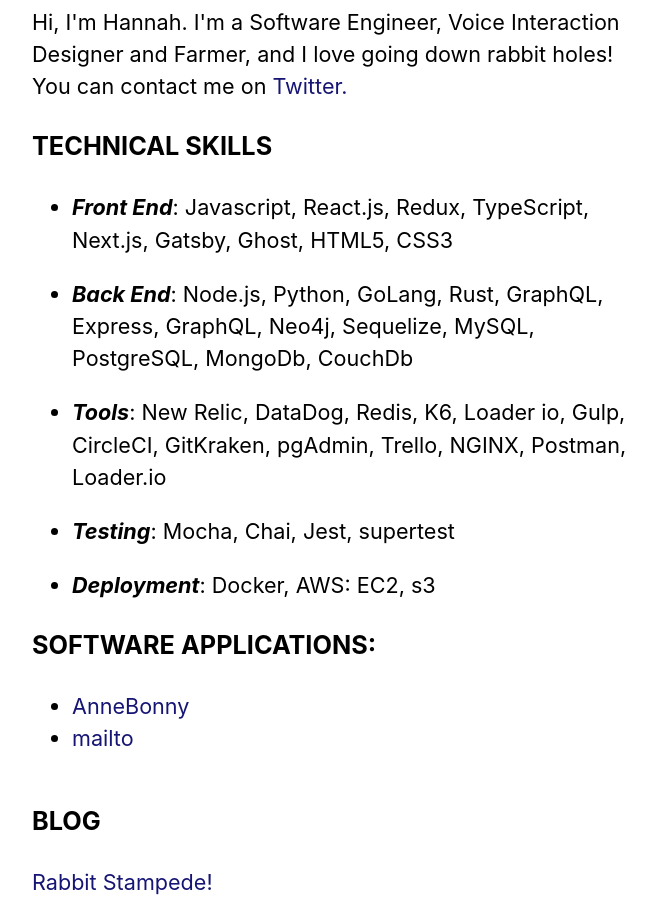
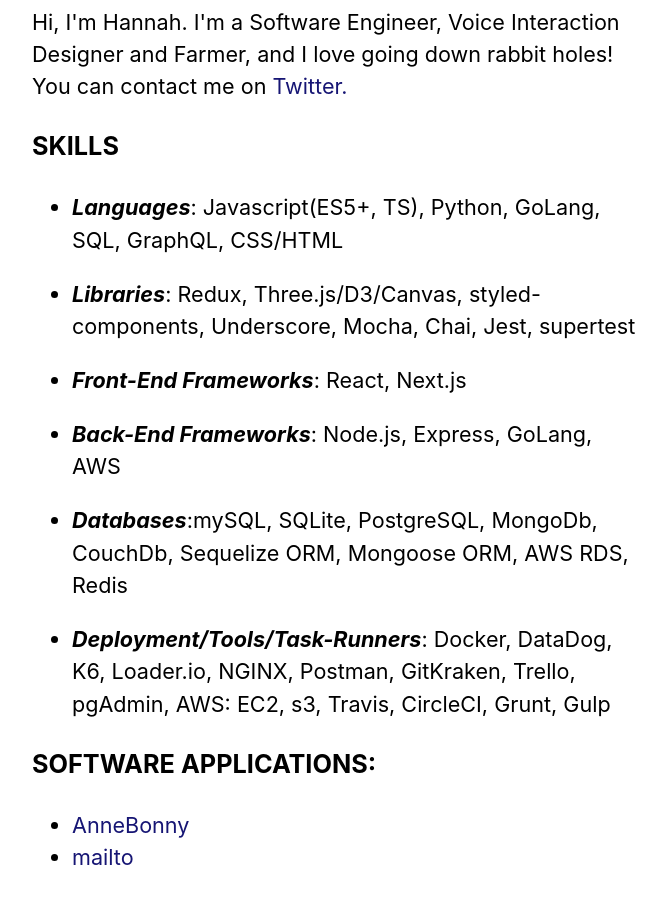
Before and after one commit to HannahManfredi/nextjs-blog, a Next.js app: page / in a window 1280 px wide. Shown: the part 560-1466 px from the top of the page, without its empty margins (302-968 px from the left). Built offline with nearby package versions, Linux system fonts and the light colour scheme.

Commit message:
update resume

```diff
--- a/pages/index.js
+++ b/pages/index.js
@@ -22,21 +22,24 @@ export default function Home({allPostsData}) {
       </head>
       <section className={utilStyles.headingMd}>
         <p>Hi, I'm Hannah. I'm a Software Engineer, Voice Interaction Designer and Farmer, and I love going down rabbit holes! You can contact me on <a href="https://twitter.com/HannahManfredi">Twitter.</a></p>
-        <p><h3><strong>TECHNICAL SKILLS</strong></h3>
+        <p><h3><strong>SKILLS</strong></h3>
           <ul>
-            <li><em><b>Front End</b></em>: Javascript, React.js, Redux, TypeScript, Next.js, Gatsby, Ghost, HTML5, CSS3</li>
+            <li><em><b>Languages</b></em>: Javascript(ES5+, TS), Python, GoLang, SQL, GraphQL, CSS/HTML</li>
           </ul>
           <ul>
-            <li><em><b>Back End</b></em>: Node.js, Python, GoLang, Rust, GraphQL, Express, GraphQL,  Neo4j, Sequelize, MySQL, PostgreSQL, MongoDb, CouchDb</li>
+            <li><em><b>Libraries</b></em>: Redux, Three.js/D3/Canvas, styled-components, Underscore, Mocha, Chai, Jest, supertest</li>
           </ul>
           <ul>
-            <li><em><b>Tools</b></em>: New Relic, DataDog, Redis, K6, Loader io, Gulp, CircleCI, GitKraken, pgAdmin, Trello, NGINX, Postman, Loader.io</li>
+            <li><em><b>Front-End Frameworks</b></em>: React, Next.js</li>
           </ul>
           <ul>
-            <li><em><b>Testing</b></em>: Mocha, Chai, Jest, supertest </li>
+            <li><em><b>Back-End Frameworks</b></em>: Node.js, Express, GoLang, AWS</li>
           </ul>
           <ul>
-            <li><em><b>Deployment</b></em>: Docker, AWS: EC2, s3</li>
+            <li><em><b>Databases</b></em>:mySQL, SQLite, PostgreSQL, MongoDb, CouchDb, Sequelize ORM, Mongoose ORM, AWS RDS, Redis</li>
+          </ul>
+          <ul>
+            <li><em><b>Deployment/Tools/Task-Runners</b></em>: Docker, DataDog, K6, Loader.io, NGINX, Postman, GitKraken, Trello, pgAdmin, AWS: EC2, s3, Travis, CircleCI, Grunt, Gulp</li>
           </ul>
         </p>
         <p>
```
Also changed, not shown: pages/resume.js (+12 -3 lines).
